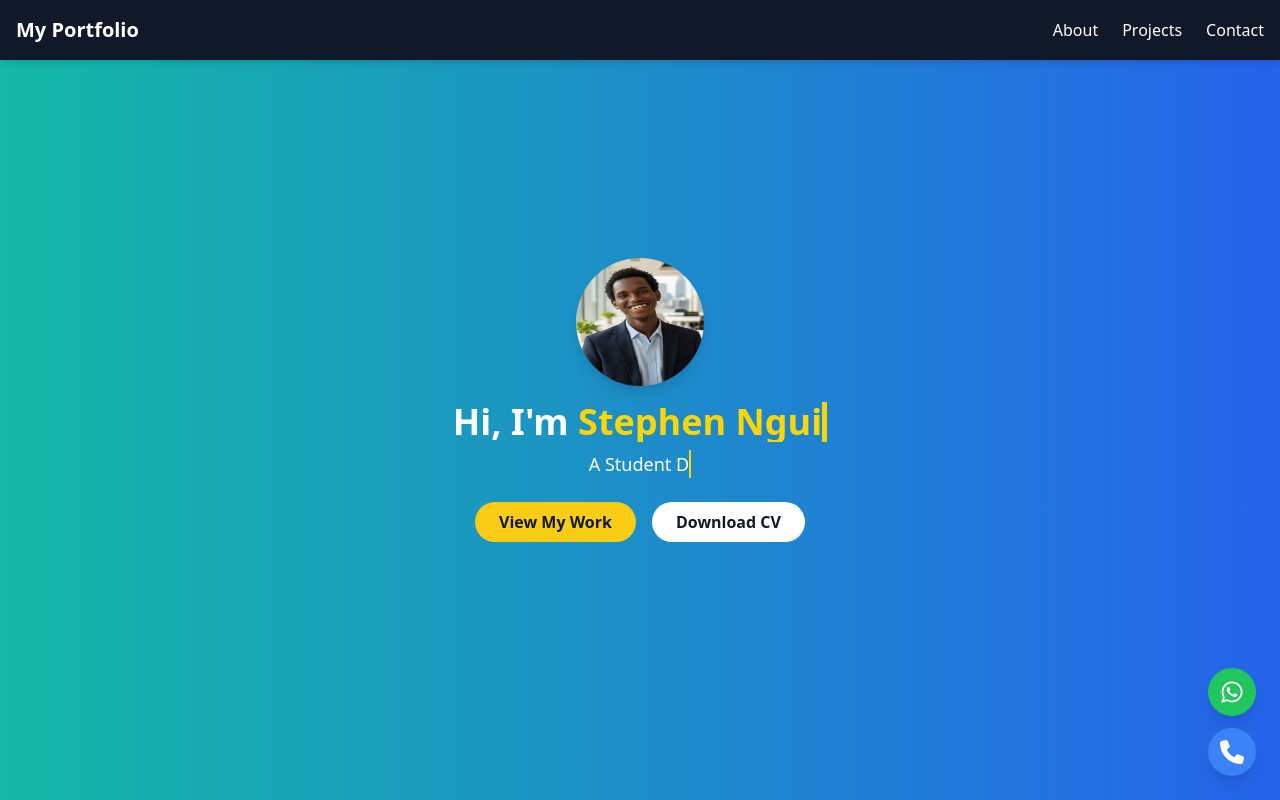
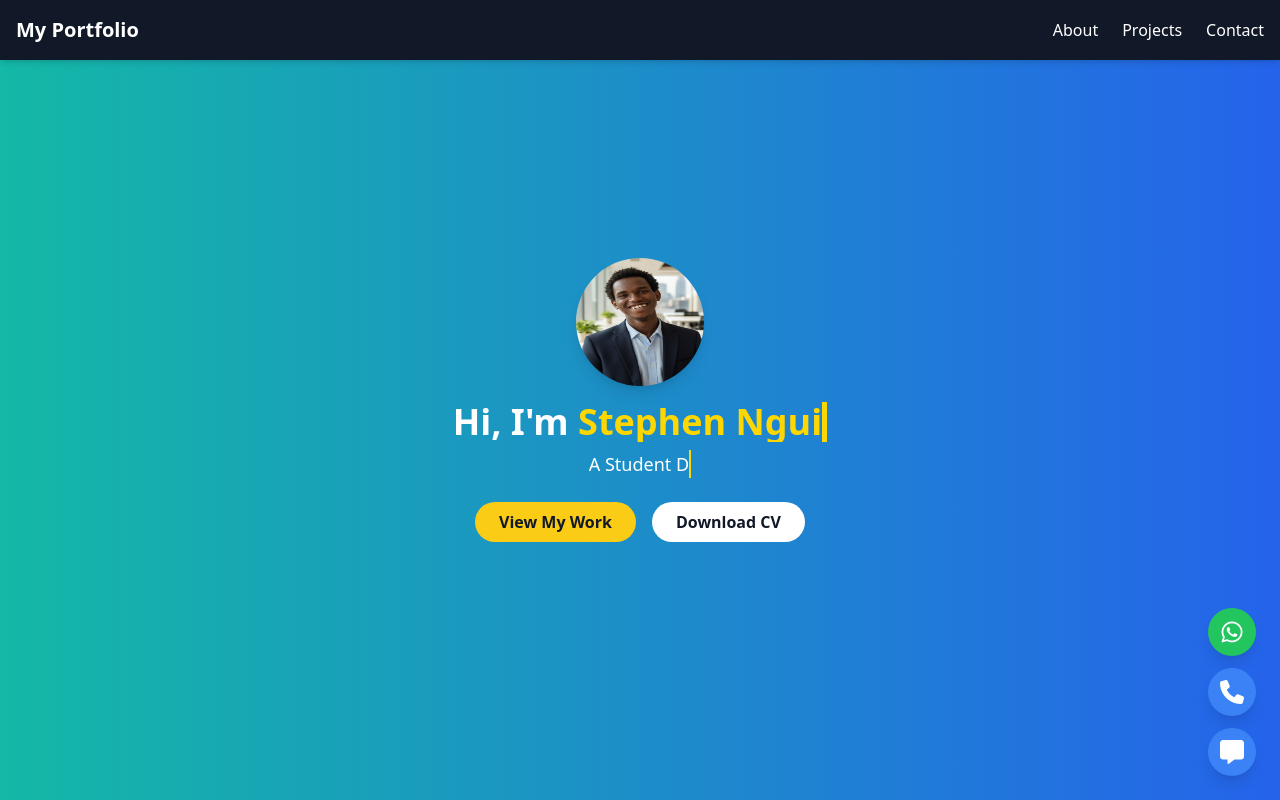
Before and after one commit to Steve050-carl/Portfolio, a plain HTML site: page index.html in a window 1280 px wide. Shown: the top 800 px of the page. Drawn offline with nearby package versions, Linux system fonts and the light colour scheme.

Commit message:
Add message link to index.html

```diff
--- a/index.html
+++ b/index.html
@@ -137,6 +137,12 @@
        class="bg-blue-500 text-white w-12 h-12 rounded-full flex items-center justify-center shadow-lg hover:bg-blue-600 transition">
        <i class="fas fa-phone text-2xl"></i>
     </a>
+    <!-- Message -->
+    <a href="tel:+254798108226"
+       class="bg-blue-500 text-white w-12 h-12 rounded-full flex items-center justify-center shadow-lg hover:bg-blue-600 transition">
+       <i class="fas fa-message text-2xl"></i>
+    </a>
+
   </div>
 
   <script src="script.js"></script>
```
